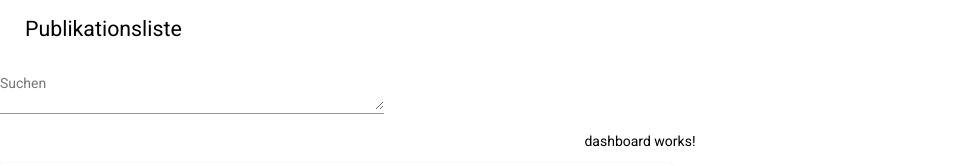
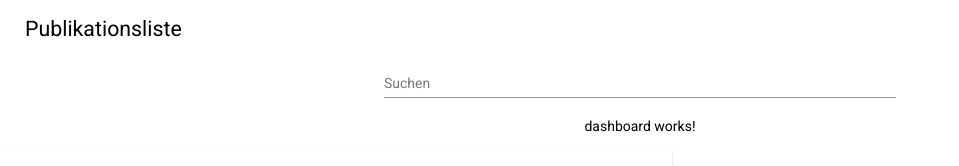
Before and after one commit to lzfs/publications, an Angular app: page / in a window 1280 px wide. Shown: the part 443-609 px from the top of the page, without its empty margins (0-959 px from the left). Built offline with nearby package versions, Linux system fonts and the light colour scheme.

Commit message:
update: search component uses different form field

```diff
--- a/src/app/search/search.component.css
+++ b/src/app/search/search.component.css
@@ -1,9 +1,3 @@
-form {
-    min-width: 20%;
-    max-width: 30%;
-    width: 100%;
+mat-form-field {
+    width: 40%;
   }
-
-mat-form-field {
-    width: 100%;
-  }
--- a/src/app/search/search.component.html
+++ b/src/app/search/search.component.html
@@ -1,5 +1,7 @@
-<form>
-    <mat-form-field>
-        <textarea matInput placeholder="Suchen"></textarea>
-    </mat-form-field>
-</form>
+<mat-form-field class="mat-form-field">
+    <mat-label>Suchen</mat-label>
+    <input matInput type="text" [(ngModel)]="value">
+    <button mat-button *ngIf="value" matSuffix mat-icon-button aria-label="Clear" (click)="value=''">
+      <mat-icon>close</mat-icon>
+    </button>
+  </mat-form-field>
--- a/src/app/search/search.component.ts
+++ b/src/app/search/search.component.ts
@@ -7,6 +7,8 @@
 })
 export class SearchComponent implements OnInit {
 
+  value = '';
+
   constructor() { }
 
   ngOnInit(): void {
```
